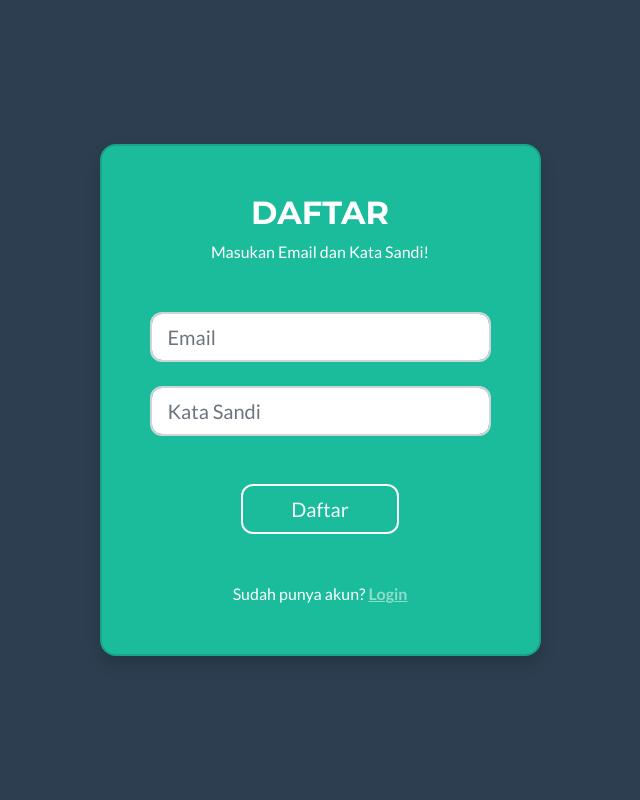
After one commit to ibnurizqiaramadan/traffic-pixel, a CodeIgniter 4 app: the page made by web/app/Views/frontend/register.php in a window 1280 px wide. The commit adds this page. Shown: the whole page, without its empty margins (320-960 px from the left). Run offline with PHP 8.4 and a stand-in for CodeIgniter, Linux system fonts and the light colour scheme; the template is opened without the code that fills it, so the values that code supplies are empty; some libraries are stand-ins or nearby versions.

Commit message:
add register page

```diff
--- a/web/app/Views/frontend/layouts/nav.php
+++ b/web/app/Views/frontend/layouts/nav.php
@@ -13,7 +13,7 @@
                     <li class="nav-item mx-0 mx-lg-1"><a class="nav-link py-3 px-0 px-lg-3 rounded" href="#tentang">Tentang</a></li>
                     <li class="nav-item mx-0 mx-lg-1"><a class="nav-link py-3 px-0 px-lg-3 rounded" href="#tim">Tim</a></li>
                     <li class="nav-item mx-0 mx-lg-1"><a class="nav-link py-3 px-0 px-lg-3 rounded" href="login">Masuk</a></li>
-                    <li class="nav-item mx-0 mx-lg-1"><a class="nav-link py-3 px-0 px-lg-3 rounded" href="#">Daftar</a></li>
+                    <li class="nav-item mx-0 mx-lg-1"><a class="nav-link py-3 px-0 px-lg-3 rounded" href="register">Daftar</a></li>
                 </ul>
             </div>
         </div>
--- /dev/null
+++ b/web/app/Views/frontend/register.php
@@ -0,0 +1,48 @@
+<?= $this->include('frontend/layouts/header'); ?>
+
+<style>
+    body {
+        background: #2C3E50
+    }
+</style>
+
+<main class="container flex">
+    <section class="vh-100 gradient-custom">
+        <div class="container py-5 h-100">
+            <div class="row d-flex justify-content-center align-items-center h-100">
+                <div class="col-12 col-md-8 col-lg-6 col-xl-5">
+                    <div class="card bg-primary text-white shadow" style="border-radius: 1rem;">
+                        <div class="card-body p-5 text-center">
+
+                            <div class="mb-md-5 pb-0">
+
+                                <h2 class="fw-bold mb-2 text-uppercase">Daftar</h2>
+                                <p class="text-white mb-5">Masukan Email dan Kata Sandi!</p>
+
+                                <div class="form-outline form-white mb-4">
+                                    <input type="email" id="typeEmailX" class="form-control form-control-lg" placeholder="Email" />
+                                    <!-- <label class="form-label" for="typeEmailX">Email</label> -->
+                                </div>
+
+                                <div class="form-outline form-white mb-4">
+                                    <input type="password" id="typePasswordX" class="form-control form-control-lg" placeholder="Kata Sandi" />
+                                    <!-- <label class="form-label" for="typePasswordX">Password</label> -->
+                                </div>
+
+                                <!-- <p class="small mb-4 pb-lg-2"><a class="text-white" href="#!">Lupa Kata Sandi?</a></p> -->
+
+                                <button class="btn btn-outline-light btn-lg px-5 mt-4 pb-lg-2" type="submit">Daftar</button>
+
+                            </div>
+
+                            <div>
+                                <p class="mb-0">Sudah punya akun? <a href="<?= base_url("login") ?>" class="text-white-50 fw-bold">Login</a></p>
+                            </div>
+
+                        </div>
+                    </div>
+                </div>
+            </div>
+        </div>
+    </section>
+</main>
```
